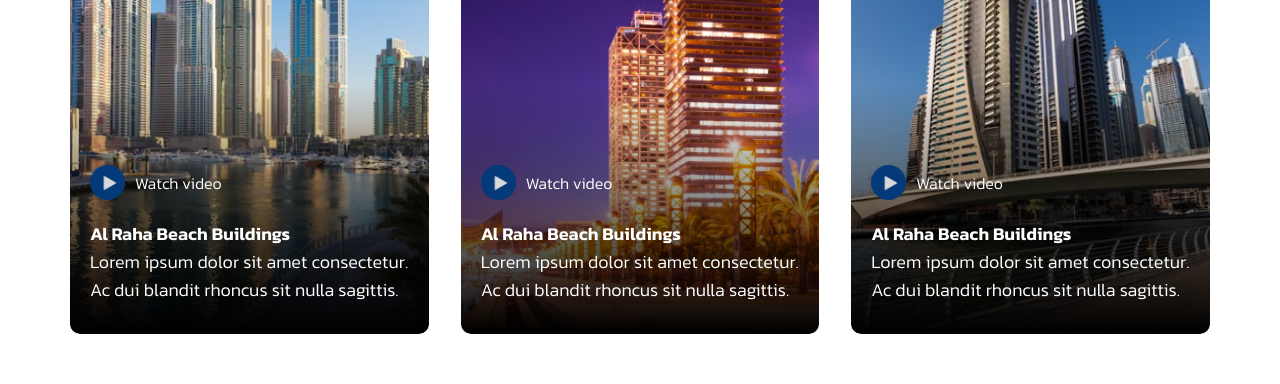
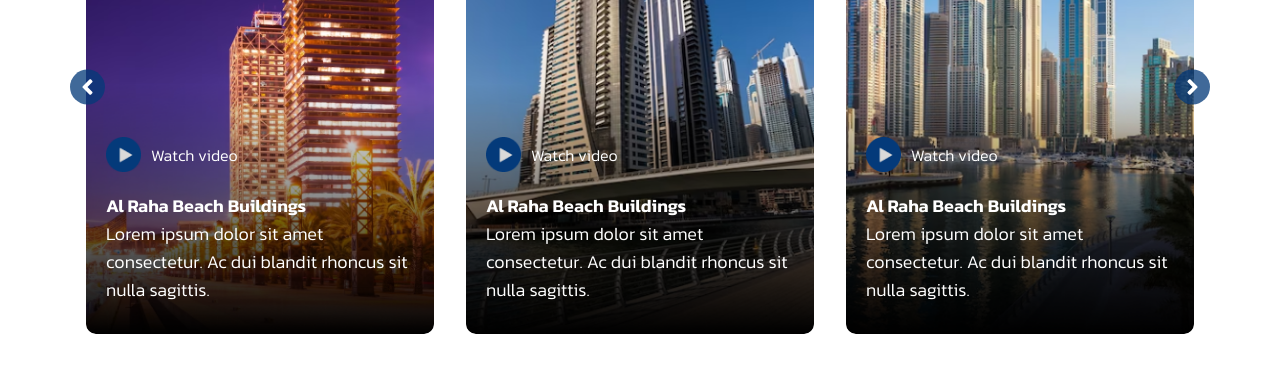
Before and after one commit to abdurrahim5g/hbmc-landing-page-react, a React (Vite) app: page / in a window 1280 px wide. Shown: the part 3011-3395 px from the top of the page. Built offline with nearby package versions, Linux system fonts and the light colour scheme.

Commit message:
Update LatestProject to slider

```diff
--- a/src/components/LatestProject/LatestProjects.css
+++ b/src/components/LatestProject/LatestProjects.css
@@ -22,6 +22,7 @@
 
 .single-project .project-info .play button img {
   width: 35px;
+  margin: 0;
 }
 
 .single-project .project-info .play button span {
--- a/src/components/LatestProject/LatestProjects.jsx
+++ b/src/components/LatestProject/LatestProjects.jsx
@@ -6,18 +6,59 @@ import project1 from "../../assets/images/projects/project-1.png";
 import project2 from "../../assets/images/projects/project-2.png";
 import project3 from "../../assets/images/projects/project-3.png";
 import play from "../../assets/images/play.png";
+import Slider from "react-slick";
+import { FaAngleLeft, FaAngleRight } from "react-icons/fa";
 
 const LatestProject = () => {
-  const projects = [project1, project2, project3];
+  const settings = {
+    dots: false,
+    arrows: true,
+    infinite: true,
+    autoplaySpeed: 3500,
+    speed: 1000,
+    slidesToShow: 3,
+    slidesToScroll: 1,
+    autoplay: true,
+    pauseOnHover: true,
+    prevArrow: (
+      <button id="prev" className="slider-control">
+        <FaAngleLeft />
+      </button>
+    ),
+    nextArrow: (
+      <button id="next" className="slider-control">
+        <FaAngleRight />
+      </button>
+    ),
+
+    responsive: [
+      {
+        breakpoint: 1024,
+        settings: {
+          slidesToShow: 2,
+        },
+      },
+      {
+        breakpoint: 767,
+        settings: {
+          slidesToShow: 1,
+        },
+      },
+    ],
+  };
+
+  const projects = [project1, project2, project3, project1, project2, project3];
   return (
     <section className="projects-section py-12">
       <div className="site-container">
         <Title>Latest Projects</Title>
 
         <div className="projects-row mt-10">
-          <div className="grid grid-cols-1 md:grid-cols-3 gap-6 lg:gap-8 ">
+          <div className="projects-slider relative">
+            <Slider {...settings}>
               {projects?.map((p) => (
-              <div key={p} className="single-project">
+                <div key={p} className="px-4">
+                  <div className="single-project">
                     <div className="project-image">
                       <img src={p} alt="" />
                     </div>
@@ -39,7 +80,9 @@ const LatestProject = () => {
                       </p>
                     </div>
                   </div>
+                </div>
               ))}
+            </Slider>
           </div>
         </div>
       </div>
```
Lines whose indentation alone changed are shown as unchanged.
